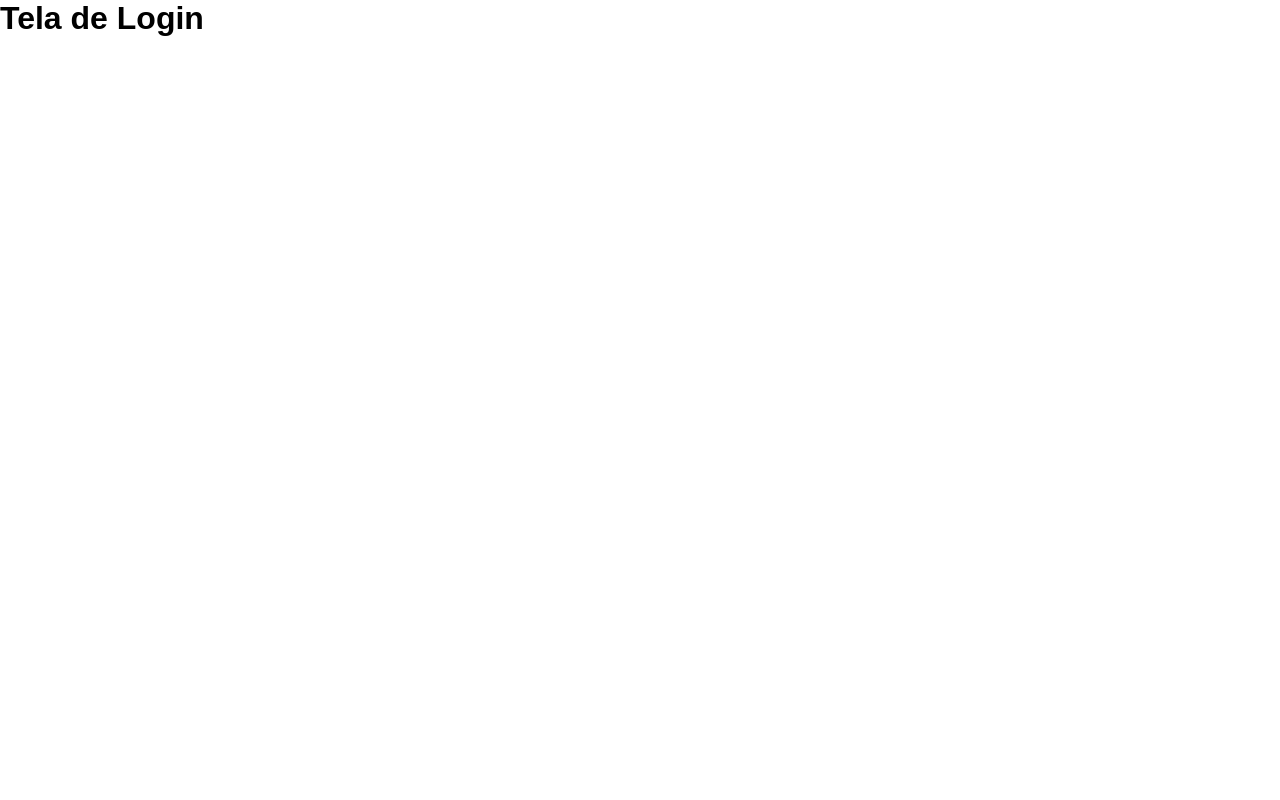
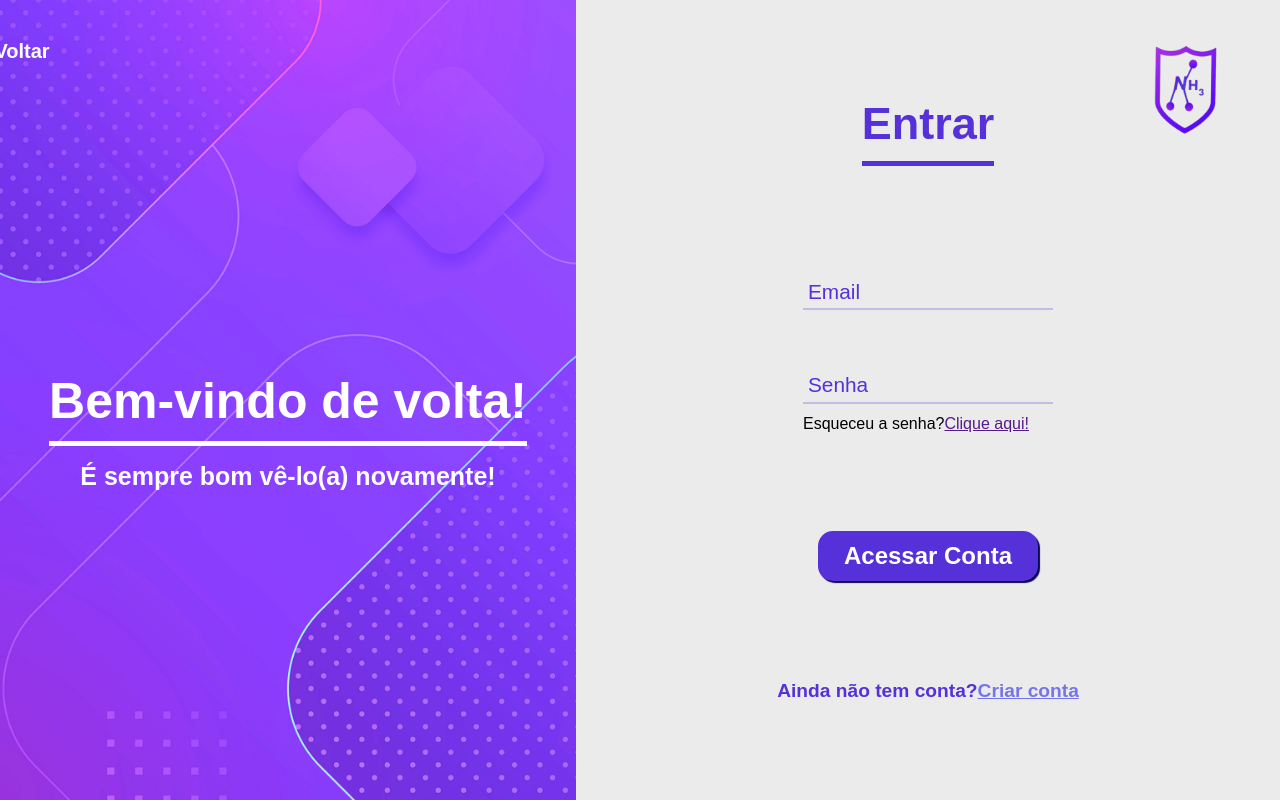
Before and after one commit to NicollasAlmeida14/site-next-history-technology, a React (Vite) app: page /tela-de-login-nh3 in a window 1280 px wide. Built offline with nearby package versions, Linux system fonts and the light colour scheme.

Commit message:
Criação da estrutura e da estilização da página de login

```diff
--- a/src/pages/Login/index.jsx
+++ b/src/pages/Login/index.jsx
@@ -1,9 +1,73 @@
+import {
+  BannerContainer,
+  Button,
+  Container,
+  ForgetPasswordSpan,
+  InfosContainer,
+  InfoSpan,
+  Input,
+  InputLabel,
+  InputsContainer,
+  InputWrapper,
+  Link,
+  PhraseContainer,
+  Span,
+  Subtitle,
+  Title
+} from './styles';
+
+import Logo from '../../assets/logo-nh3.png'
+
+import { FaArrowLeft } from "react-icons/fa";
 
 function Login() {
   return (
-    <div>
-      <h1>Tela de Login</h1>
-    </div>
+    <Container>
+      <BannerContainer>
+        <Link href='/'>
+          <FaArrowLeft />
+          Voltar
+        </Link>
+
+        <PhraseContainer>
+          <Title>Bem-vindo de volta!</Title>
+
+          <Subtitle>É sempre bom vê-lo(a) novamente!</Subtitle>
+        </PhraseContainer>
+      </BannerContainer>
+
+      <InfosContainer>
+        <img src={Logo} alt="" />
+
+        <InfoSpan>Entrar</InfoSpan>
+
+        <InputsContainer>
+          <InputWrapper>
+            <Input placeholder='' id='email' />
+            <InputLabel htmlFor='email'>Email</InputLabel>
+          </InputWrapper>
+
+          <InputWrapper>
+            <Input placeholder='' id='password' />
+            <InputLabel htmlFor='password'>Senha</InputLabel>
+
+            <ForgetPasswordSpan>
+              Esqueceu a senha?
+              <a href="">
+                Clique aqui!
+              </a>
+            </ForgetPasswordSpan>
+          </InputWrapper>
+        </InputsContainer>
+
+        <Button>Acessar Conta</Button>
+
+        <Span>
+          Ainda não tem conta?
+          <a href="/tela-de-cadastro-nh3">Criar conta</a>
+        </Span>
+      </InfosContainer>
+    </Container>
   )
 }
 
--- a/src/pages/Login/styles.js
+++ b/src/pages/Login/styles.js
@@ -0,0 +1,189 @@
+import styled from "styled-components";
+
+import Banner from '../../assets/banner.png'
+
+export const Container = styled.div`
+    height: 100vh;
+    display: grid;
+    grid-template-columns: 45vw 55vw;
+`
+
+export const BannerContainer = styled.div`
+    background-image: url(${Banner});
+    background-size: cover;
+    display: flex;
+    flex-direction: column;
+    align-items: center;
+    justify-content: space-between;
+    padding: 0.5rem;
+`
+
+export const Link = styled.a`
+    position: relative;
+    margin: 1.5rem 35rem 0 0;
+    display: flex;
+    align-items: center;
+    gap: 0.5rem;
+    font-size: 20px;
+    font-weight: bold;
+    color: #ffffff;
+    text-decoration: none;
+    z-index: 0;
+    padding: 0.5rem;
+    width: fit-content;
+
+    &::after {
+        content: '';
+        position: absolute;
+        height: 100%;
+        bottom: 0;
+        left: 0;
+        background-color: #ffffff;
+        width: 0;
+        border-radius: 15px;
+        z-index: -1;
+        transition: width ease-in-out 0.3s;
+    }
+
+    &:hover::after {
+        width: 100%;
+    }
+
+    &:hover {
+        color: #a038f2;
+        transition: ease-in-out 0.5s;
+    }
+`
+
+export const PhraseContainer = styled.div`
+    margin: auto 0;
+    display: flex;
+    flex-direction: column;
+    text-align: center;
+    gap: 1rem;
+`
+
+export const Title = styled.h1`
+    font-size: 50px;
+    color: #ffffff;
+    border-bottom: solid 5px #ffffff;
+    padding-bottom: 0.7rem;
+`
+
+export const Subtitle = styled.h2`
+    font-size: 25px;
+    color: #ffffff;
+`
+
+export const InfosContainer = styled.div`
+    background-color: #ebebeb;
+    display: flex;
+    flex-direction: column;
+    align-items: center;
+    justify-content: space-evenly;
+    position: relative;
+
+    img {
+        position: absolute;
+        width: 180px;
+        top: 0;
+        right: 0;
+    }
+`
+
+export const InfoSpan = styled.span`
+    font-size: 45px;
+    font-weight: bold;
+    color: #5630D8;
+    border-bottom: solid 5px #5630D8;
+    padding-bottom: 0.7rem;
+`
+
+export const InputsContainer = styled.div`
+    display: flex;
+    flex-direction: column;
+    gap: 3rem;
+`
+
+export const InputWrapper = styled.div`
+    position: relative;
+    display: flex;
+    flex-direction: column;
+    gap: 0.7rem;
+`
+
+export const InputLabel = styled.label`
+    position: absolute;
+    left: 5px;
+    top: 15px;
+    font-size: 1.3rem;
+    color: #5630D8;
+    pointer-events: none;
+    transition: all .5s;
+`
+
+export const Input = styled.input`
+    background: transparent;
+    border: none;
+    outline: none;
+    width: 250px;
+    border-bottom: solid 2px rgba(86, 48, 216, 0.25);
+    padding: 0.7rem 0.5rem;
+    font-size: 1.1rem;
+
+    &:focus~${InputLabel},
+    &:not(:placeholder-shown)~${InputLabel} {
+        left: 0;
+        top: -15px;
+        font-size: 1rem;
+        color: #5a189a;
+        font-weight: 500;
+    }
+
+    &:focus,
+    &:not(:placeholder-shown) {
+        border-bottom: solid 2px #5a189a;
+    }
+`
+
+export const ForgetPasswordSpan = styled.span``
+
+export const Button = styled.button`
+    border: none;
+    border-radius: 15px;
+    padding: 0.7rem 0.35rem;
+    background-color: #5630D8;
+    font-size: 1.5rem;
+    width: 220px;
+    color: #ffffff;
+    box-shadow: 2px 2px 1px 0 #06004F;
+    cursor: pointer;
+    font-weight: bold;
+    transition: all ease-in-out 0.3s;
+
+    &:hover {
+        transform: translateY(-5px);
+    }
+
+    &:active {
+        transform: translateY(0);
+        opacity: 0.7;
+    }
+`
+
+export const Span = styled.span`
+    font-size: 1.2rem;
+    color: #5630D8;
+    font-weight: bold;
+
+    a {
+        opacity: 0.5;
+        transition: all ease-in-out 0.3s;
+
+        &:hover {
+            text-decoration: none;
+            color: #5630D8;
+            opacity: 0.8;
+        }
+    }
+`
--- a/src/pages/Register/index.jsx
+++ b/src/pages/Register/index.jsx
@@ -43,41 +43,41 @@ function Register() {
       <InfosContainer>
         <Title>Cadastre-se</Title>
 
-        <img src={Logo} alt="" />
+        <img src={Logo} alt="Logo Next History Technology" />
 
         <InputsContainer>
           <DuoContainer>
             <InputWrapper>
-              <Input placeholder="" id="user-email" />
+              <Input placeholder="" id="user-email" type="email" />
               <InputLabel htmlFor="user-email">Email</InputLabel>
             </InputWrapper>
 
             <InputWrapper>
-              <Input placeholder="" id="user-name" />
+              <Input placeholder="" id="user-name" type="text" />
               <InputLabel htmlFor="user-name">Nome</InputLabel>
             </InputWrapper>
           </DuoContainer>
 
           <DuoContainer>
             <InputWrapper>
-              <Input placeholder="" id="user-phone" />
+              <Input placeholder="" id="user-phone" type="text" />
               <InputLabel htmlFor="user-phone">Telefone</InputLabel>
             </InputWrapper>
 
             <InputWrapper>
-              <Input placeholder="" id="user-id" />
+              <Input placeholder="" id="user-id" type="text" />
               <InputLabel htmlFor="user-id">CPF</InputLabel>
             </InputWrapper>
           </DuoContainer>
 
           <DuoContainer>
             <InputWrapper>
-              <Input placeholder="" id="user-password" />
+              <Input placeholder="" id="user-password" type="password" />
               <InputLabel htmlFor="user-password">Senha</InputLabel>
             </InputWrapper>
 
             <InputWrapper>
-              <Input placeholder="" id="repeat-password" />
+              <Input placeholder="" id="repeat-password" type="password" />
               <InputLabel htmlFor="repeat-password">Confirmar senha</InputLabel>
             </InputWrapper>
           </DuoContainer>
--- a/src/pages/Register/styles.js
+++ b/src/pages/Register/styles.js
@@ -44,7 +44,7 @@ export const Link = styled.a`
         background-color: #ffffff;
         width: 0;
         border-radius: 15px;
-        transition: width ease-in-out 0.5s;
+        transition: width ease-in-out 0.3s;
     }
 
     &:hover::after {
```
